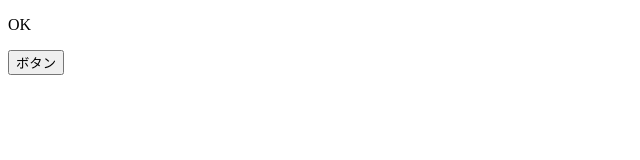
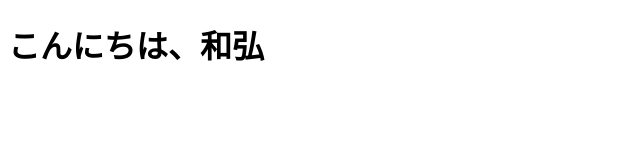
Before and after one commit to kazuhiro516/vue_study, a plain HTML site: page vue_parfect/index2.html in a window 1280 px wide. Shown: the whole page, without its empty margins (0-640 px from the left). Drawn offline with nearby package versions, Linux system fonts and the light colour scheme.

Commit message:
renderの挙動の確認

```diff
--- a/vue_parfect/index2.html
+++ b/vue_parfect/index2.html
@@ -9,20 +9,19 @@
 </head>
 <body>
   <div id="app">
-    <template v-if="ok">
-      <p v-if="ok">OK</p>
-      <p v-else>Not.OK!</p>
-    </template>
-    <button @click="ok = !ok">ボタン</button>
+    <p>{{message}}</p>
+    <p>{{name}}</p>
   </div>
 
   <script>
     new Vue({
-      el: '#app',
       data: {
-        ok: true,
+        name: '和弘'
+      },
+      render: function(createElement){
+        return createElement('h1', 'こんにちは、' + this.name);
       }
-    })
+    }).$mount('#app')
   </script>
 </body>
 </html>
```
